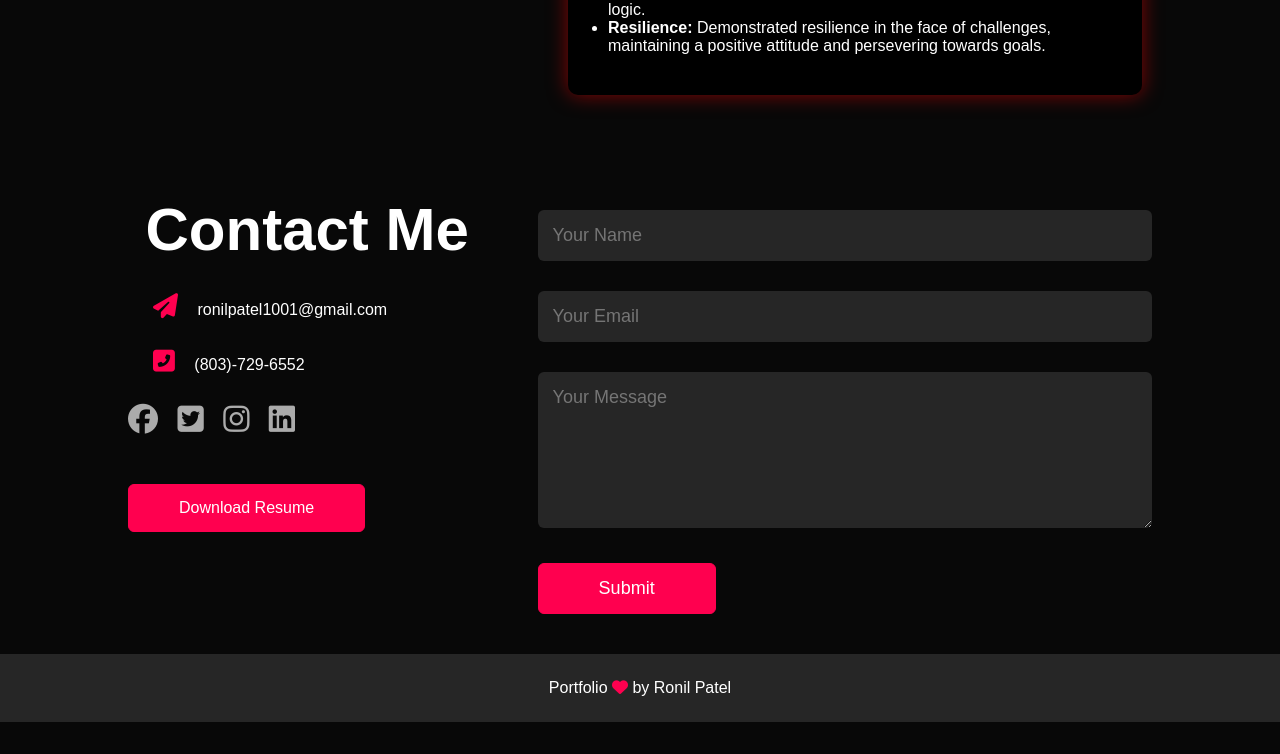
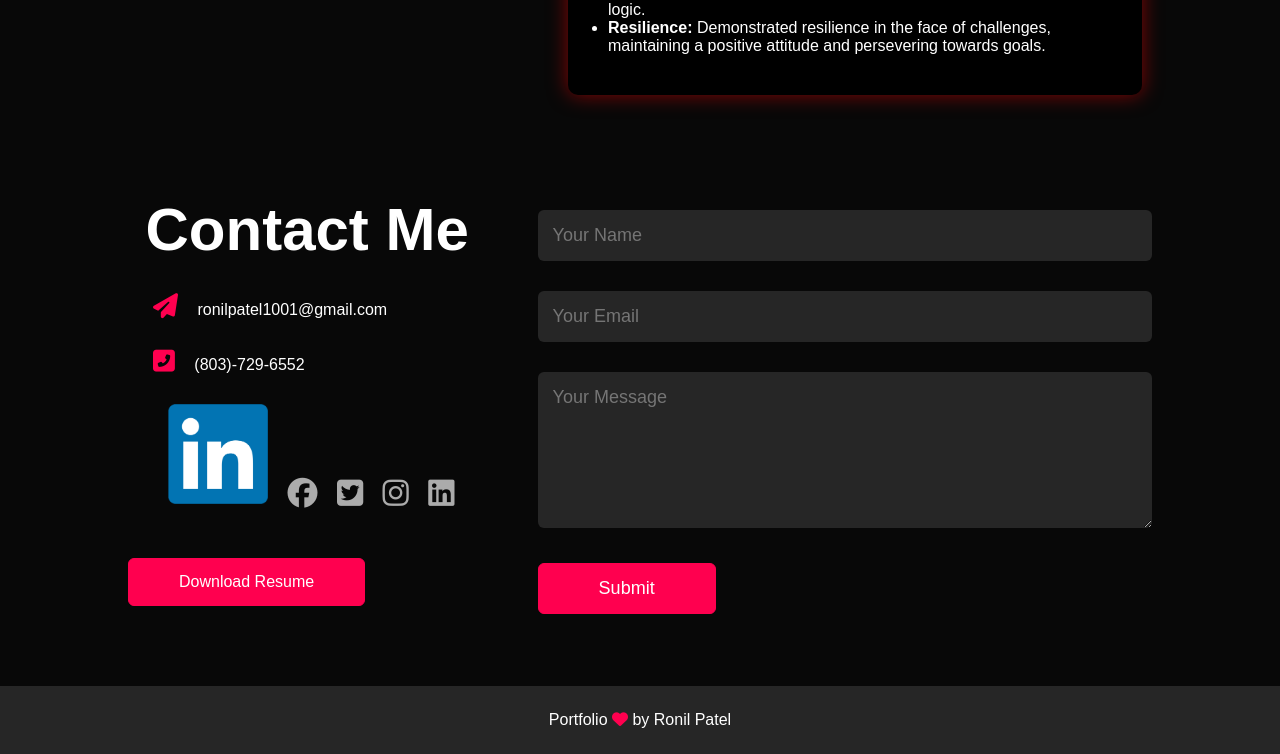
Before and after one commit to ronilpatel10/RonilPatelPortfolio, a plain HTML site: page about.html in a window 1280 px wide. Shown: the part 1356-2110 px from the top of the page. Before the commit the page ends 2078 px from the top, so only its background shows below. Drawn offline with Linux system fonts and the light colour scheme; a script that the page names is missing.

Commit message:
updated final

```diff
--- a/about.html
+++ b/about.html
@@ -200,6 +200,9 @@
                 <p><i class="fas fa-paper-plane"></i> ronilpatel1001@gmail.com</p>
                 <p><i class="fas fa-phone-square-alt"></i> (803)-729-6552</p>
                 <div class="social-icons">
+                    <a href="https://www.linkedin.com/in/ronil-patel-6304b423a/" target="_blank" rel="noopener noreferrer">
+                        <img src="images/linkedinlogo.png" alt="LinkedIn" class="linkedin-logo" />
+                    </a>
                     <a href="https://facebook.com/"><i class="fab fa-facebook"></i></a>
                     <a href="#"><i class="fab fa-twitter-square"></i></a>
                     <a href="#"><i class="fab fa-instagram"></i></a>
```
Also changed, not shown: portfolio.html (+3 -0 lines).
